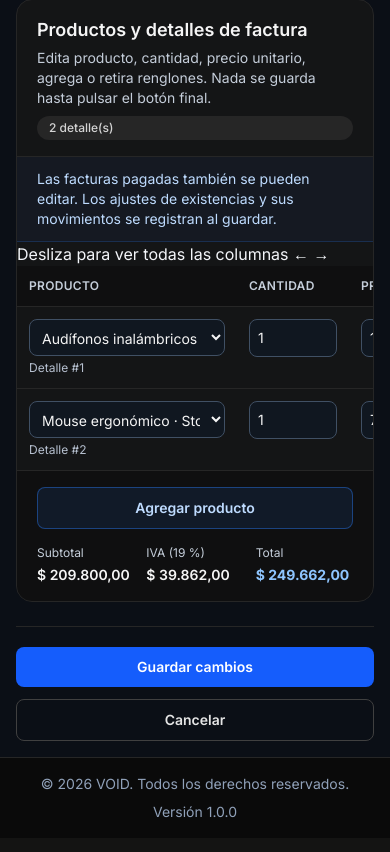
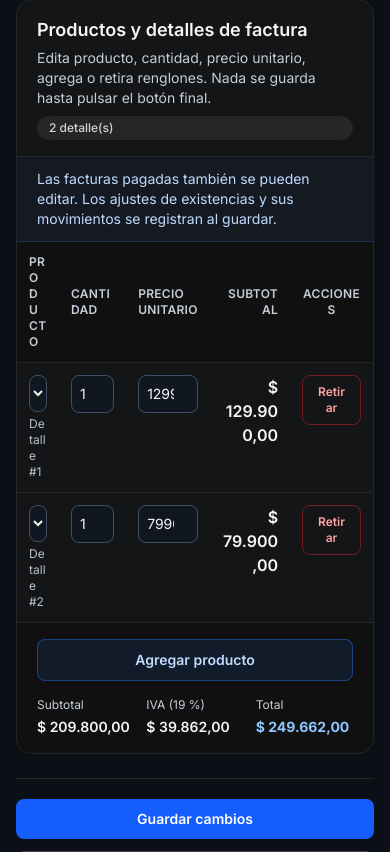
Before and after one commit to juanAdso/Void, a Laravel app: page /facturas/1 in a window 390 px wide. Shown: the part 697-1549 px from the top of the page. Before the commit the page ends 1514 px from the top, so only its background shows below. Run offline with Laravel 12, Linux system fonts and the light colour scheme; a user stored in the database is signed in; data comes from the database, SQL or seed files in the repository; style sheets or scripts are compiled from the project's sources.

Commit message:
Ajustar anchos y comportamiento responsivo de tablas

```diff
--- a/resources/css/app.css
+++ b/resources/css/app.css
@@ -25,7 +25,11 @@
 
 @layer components {
     .dt-container {
-        @apply w-full max-w-full text-sm text-slate-300;
+        @apply w-full min-w-0 max-w-full text-sm text-slate-300;
+    }
+
+    .dt-container .dt-layout-table {
+        @apply w-full min-w-0 max-w-full;
     }
 
     .dt-container .dt-layout-row {
@@ -76,15 +80,18 @@
     }
 
     .dt-container .dt-scroll {
-        @apply max-w-full overflow-x-auto rounded-lg;
+        @apply w-full min-w-0 max-w-full overflow-x-auto rounded-lg;
     }
 
     .dt-container table.dataTable {
-        @apply w-full border-collapse text-left text-sm;
+        @apply w-full min-w-full max-w-full border-collapse text-left text-sm;
+        width: 100% !important;
+        table-layout: auto;
     }
 
     .dt-container table.dataTable thead th {
-        @apply whitespace-nowrap border-b border-slate-700 bg-slate-900 px-3 py-3 text-xs font-semibold uppercase tracking-wide text-slate-300;
+        @apply whitespace-normal break-words border-b border-slate-700 bg-slate-900 px-3 py-3 text-xs font-semibold uppercase tracking-wide text-slate-300;
+        overflow-wrap: anywhere;
     }
 
     .dt-container table.dataTable tbody tr {
@@ -97,6 +104,7 @@
 
     .dt-container table.dataTable tbody td {
         @apply border-b border-slate-800 px-3 py-3 text-sm text-slate-300;
+        overflow-wrap: anywhere;
     }
 
     .dt-container table.dataTable tbody td.dt-type-numeric {
@@ -130,4 +138,23 @@
     .dt-column-filters .dt-clear-filters {
         @apply self-end rounded-lg border border-slate-700 bg-slate-800 px-3 py-2 text-xs font-semibold text-slate-200 transition hover:border-blue-500 hover:bg-slate-700;
     }
+
+    .void-admin main .table-scroll-area {
+        width: 100%;
+        min-width: 0;
+        max-width: 100%;
+        overflow-x: auto;
+    }
+
+    .void-admin main table:not(.dataTable) {
+        width: 100%;
+        max-width: 100%;
+        table-layout: auto;
+    }
+
+    .void-admin main table:not(.dataTable) th,
+    .void-admin main table:not(.dataTable) td {
+        white-space: normal;
+        overflow-wrap: anywhere;
+    }
 }
--- a/resources/js/datatables.js
+++ b/resources/js/datatables.js
@@ -34,9 +34,9 @@ document.addEventListener('DOMContentLoaded', () => {
             paging,
             lengthChange: paging,
             info: true,
-            autoWidth: false,
+            autoWidth: true,
             deferRender: true,
-            scrollX: true,
+            scrollX: false,
             order: [],
             columns,
             language: {
--- a/resources/views/categoria/index.blade.php
+++ b/resources/views/categoria/index.blade.php
@@ -34,7 +34,7 @@
                         {{ session('eliminar') }}</div>
                 @endif
                 <div class="w-full max-w-full overflow-x-auto rounded-lg border border-slate-200">
-                    <table class="datatable min-w-[760px] w-full border-collapse">
+                    <table class="datatable min-w-full w-full border-collapse">
                         <thead class="bg-gray-200">
                             <tr>
                                 <th class="border px-4 py-2">ID</th>
--- a/resources/views/clientes/index.blade.php
+++ b/resources/views/clientes/index.blade.php
@@ -34,7 +34,7 @@
                         {{ session('eliminar') }}</div>
                 @endif
                 <div class="w-full max-w-full overflow-x-auto rounded-lg border border-slate-200">
-                    <table class="datatable min-w-full border border-gray-300 min-w-[1100px] w-full">
+                    <table class="datatable min-w-full w-full border border-gray-300">
                         <thead class="bg-gray-200">
                             <tr>
                                 <th class="border px-4 py-2">ID</th>
--- a/resources/views/components/table.blade.php
+++ b/resources/views/components/table.blade.php
@@ -1,13 +1,13 @@
 @props(['headers' => [], 'paging' => true])
 
 <div class="w-full max-w-full overflow-x-auto rounded-xl border border-neutral-800 bg-neutral-900">
-    <table class="datatable min-w-max w-full divide-y divide-neutral-800 bg-neutral-900 text-neutral-200"
+    <table class="datatable min-w-full w-full divide-y divide-neutral-800 bg-neutral-900 text-neutral-200"
         data-datatable-paging="{{ $paging ? 'true' : 'false' }}">
         <thead>
             <tr class="bg-neutral-800">
                 @foreach ($headers as $header)
                     <th scope="col"
-                        class="px-5 py-3.5 text-left text-xs font-bold text-neutral-100 uppercase tracking-wider whitespace-nowrap">
+                        class="px-5 py-3.5 text-left text-xs font-bold text-neutral-100 uppercase tracking-wider whitespace-normal break-words">
                         {{ $header }}
                     </th>
                 @endforeach
--- a/resources/views/facturas/index.blade.php
+++ b/resources/views/facturas/index.blade.php
@@ -17,7 +17,7 @@
                 @endcan
             </div>
 
-            <div class="w-full max-w-full overflow-hidden rounded-xl border border-slate-800">
+            <div class="w-full max-w-full overflow-x-auto rounded-xl border border-slate-800">
                 <table class="datatable min-w-full w-full border-collapse">
                     <thead>
                         <tr>
--- a/resources/views/facturas/show.blade.php
+++ b/resources/views/facturas/show.blade.php
@@ -156,7 +156,7 @@
                     @endif
 
                     <div class="overflow-x-auto">
-                        <table class="w-full min-w-[780px] border-collapse" data-no-column-filters="true">
+                        <table class="w-full min-w-full border-collapse" data-no-column-filters="true">
                             <thead>
                                 <tr class="bg-neutral-950/40">
                                     <th
@@ -370,7 +370,7 @@
                     <h2 class="text-lg font-semibold text-neutral-100">Productos y detalles de factura</h2>
                 </div>
                 <div class="overflow-x-auto">
-                    <table class="datatable w-full min-w-[700px] border-collapse">
+                    <table class="datatable w-full min-w-full border-collapse">
                         <thead>
                             <tr>
                                 <th class="px-3 py-3 text-left text-xs font-semibold uppercase text-neutral-400">Producto
--- a/resources/views/productos/index.blade.php
+++ b/resources/views/productos/index.blade.php
@@ -27,7 +27,7 @@
                 <p class="py-8 text-center text-gray-500">No hay productos registrados.</p>
             @else
                 <div class="w-full max-w-full overflow-x-auto rounded-lg border border-slate-200">
-                    <table class="datatable min-w-[1150px] w-full border-collapse">
+                    <table class="datatable min-w-full w-full border-collapse">
                         <thead class="bg-gray-200">
                             <tr>
                                 <th class="border px-4 py-2">ID</th>
```
